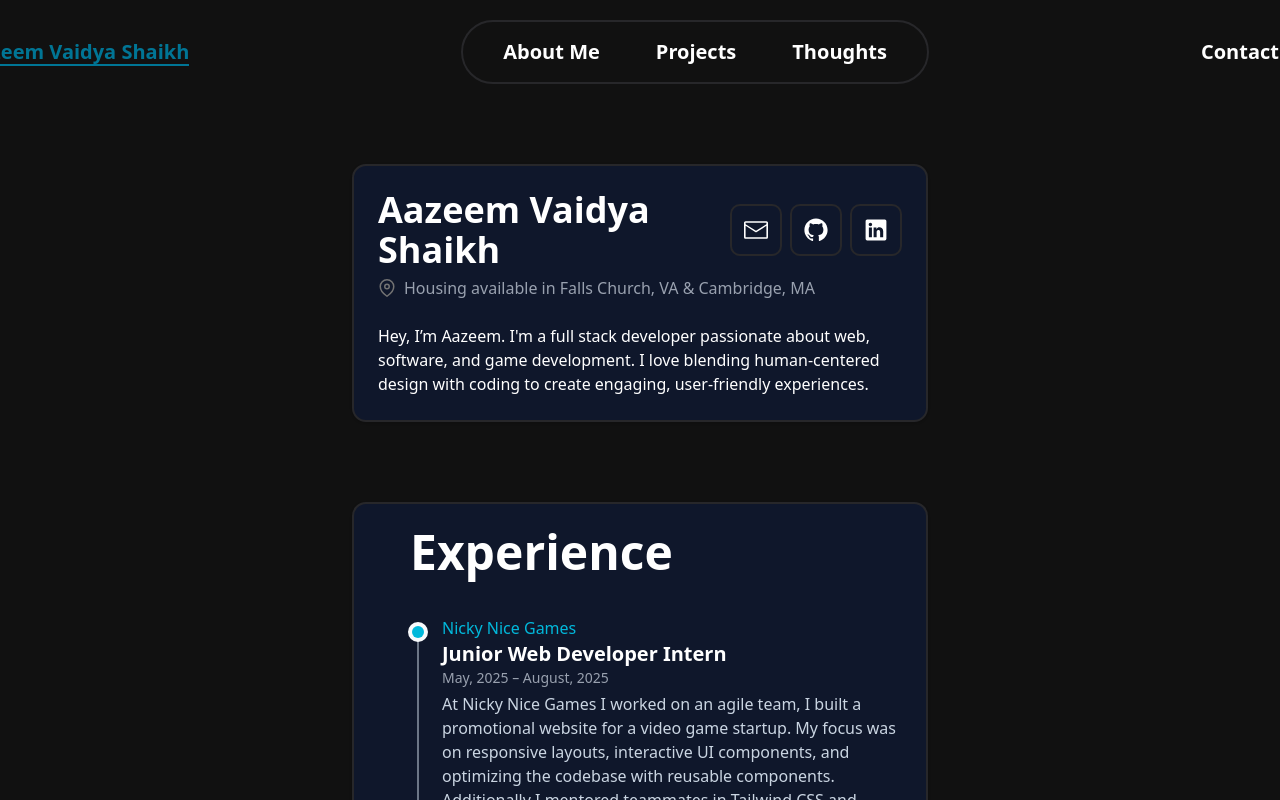
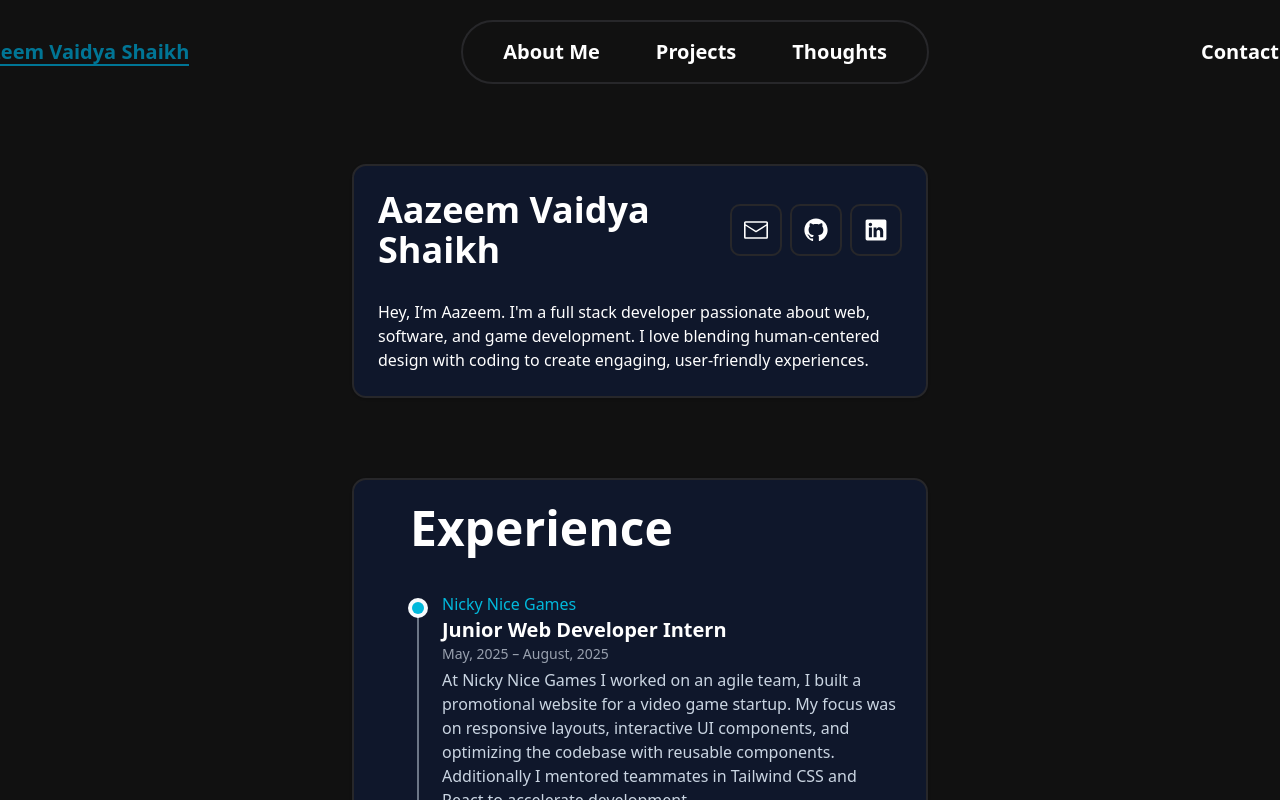
Before and after one commit to AazeemVS/Portfolio-Site, a React (Vite) app: page /LandingPage in a window 1280 px wide. Shown: the top 800 px of the page. Built offline with nearby package versions, Linux system fonts and the light colour scheme.

Commit message:
took out location of my about me card

```diff
--- a/src/components/ui/about-me-card.tsx
+++ b/src/components/ui/about-me-card.tsx
@@ -1,10 +1,4 @@
-import {
-  Card,
-  CardHeader,
-  CardTitle,
-  CardDescription,
-  CardContent,
-} from "@/components/ui/card";
+import { Card, CardHeader, CardTitle, CardContent } from "@/components/ui/card";
 import {
   EnvelopeClosedIcon,
   GitHubLogoIcon,
@@ -62,28 +56,6 @@ const AbtMe = () => {
             </div>
           </div>
         </CardTitle>
-        <CardDescription>
-          <div className="flex items-center gap-2 mt-2 sm:mt-0">
-            <svg
-              xmlns="http://www.w3.org/2000/svg"
-              width="18"
-              height="18"
-              viewBox="0 0 24 24"
-              fill="none"
-              stroke="currentColor"
-              strokeWidth="2"
-              strokeLinecap="round"
-              strokeLinejoin="round"
-              className="flex-shrink-0"
-            >
-              <path d="M21 10c0 7-9 13-9 13s-9-6-9-13a9 9 0 0 1 18 0z"></path>
-              <circle cx="12" cy="10" r="3"></circle>
-            </svg>
-            <p className="text-gray-400 text-sm sm:text-base">
-              Housing available in Falls Church, VA & Cambridge, MA
-            </p>
-          </div>
-        </CardDescription>
       </CardHeader>
       <CardContent>
         <p className="text-sm sm:text-base">
```
